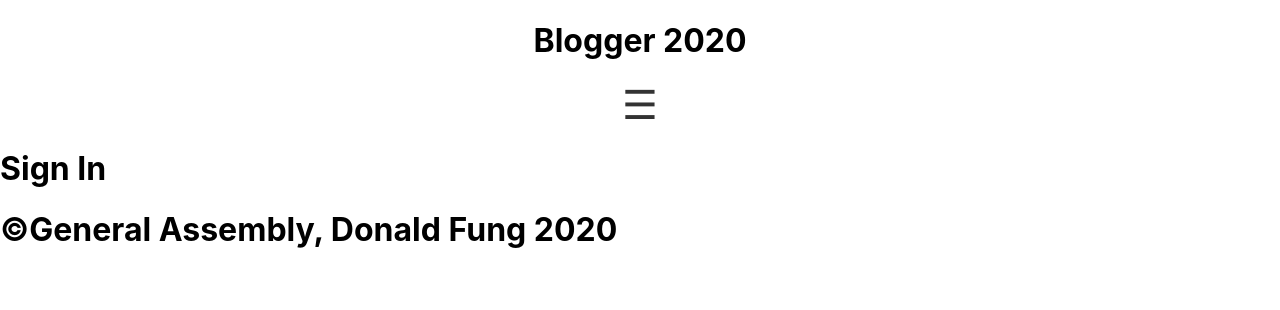
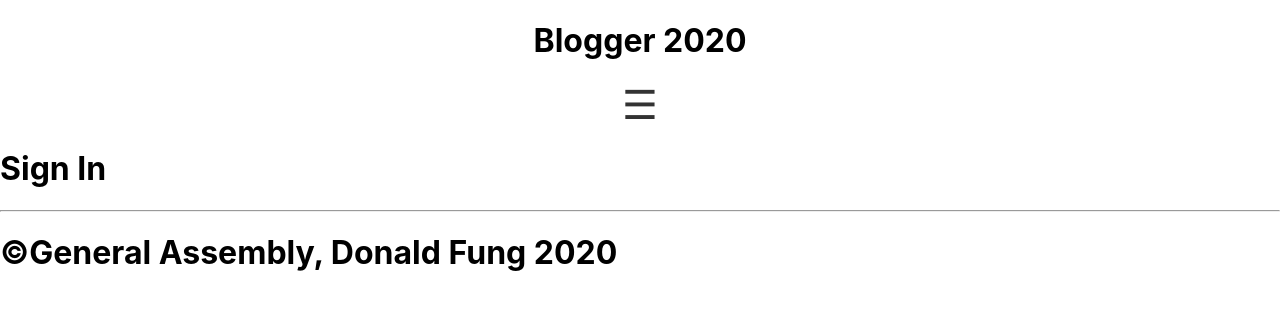
Before and after one commit to dgcfung/blogger-2020, a React (Create React App) app in the folder blog/client/: page /login/sign_in in a window 1280 px wide. Shown: the top 310 px of the page. Built offline with nearby package versions, Linux system fonts and the light colour scheme.

Commit message:
began front-end login

```diff
--- a/blog/client/src/components/Header.js
+++ b/blog/client/src/components/Header.js
@@ -42,6 +42,7 @@ handleClickOutside = event => {
           {this.state.open && (
           <div class="dropdown" onClick={this.handleButtonClick}>
             <ul>
+               <li>About Us</li>
               <li>About Us</li>
               <li>Profile</li>
               <li>Posts</li>
--- a/blog/client/src/components/SignIn.js
+++ b/blog/client/src/components/SignIn.js
@@ -4,7 +4,10 @@ import {Link} from 'react-router-dom'
 class SignIn extends React.Component{
     render(){
         return(
+            <div>
             <h1>Sign In</h1>
+            <hr />
+            </div>
         )
 
     }
```
